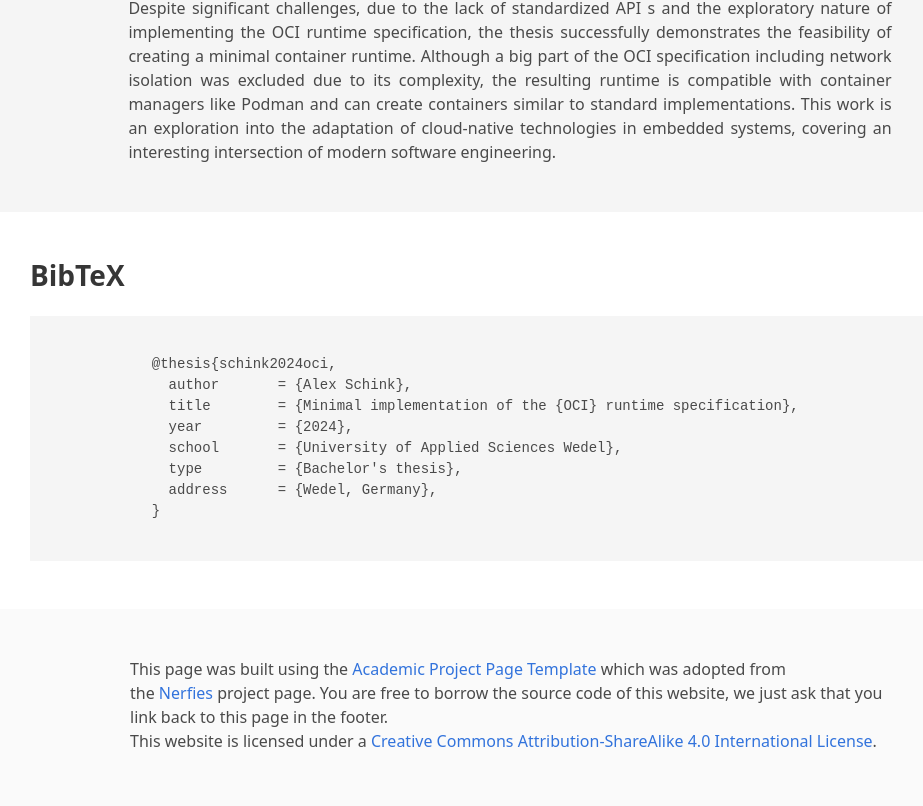
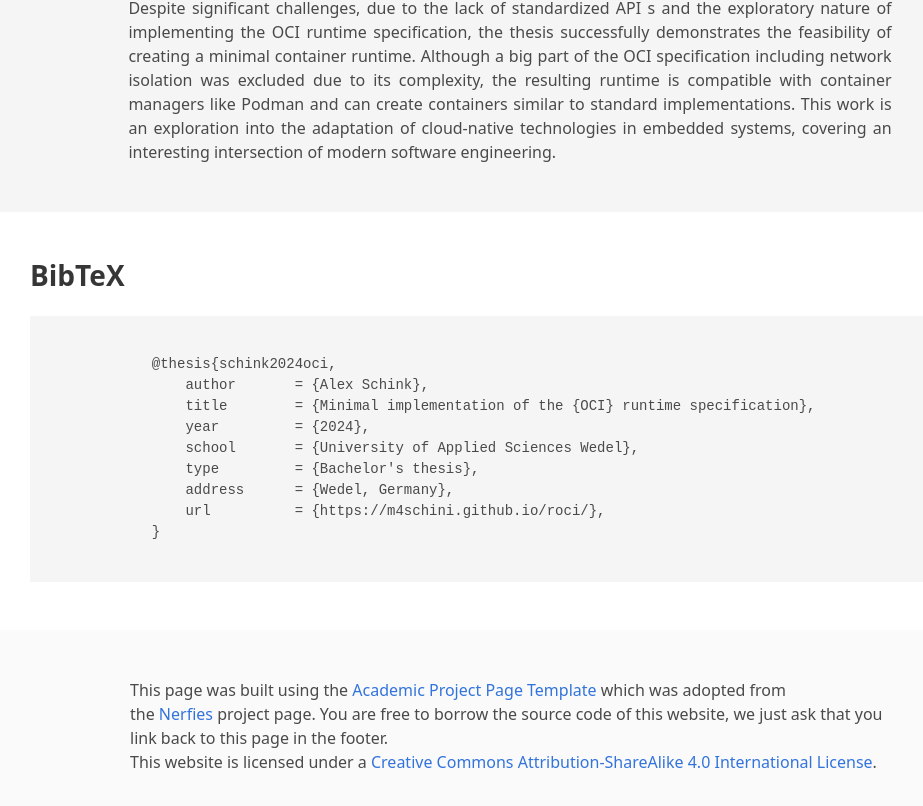
Before and after one commit to m4schini/roci, a plain HTML site: page thesis/page/index.html in a window 1280 px wide. Shown: the part 861-1667 px from the top of the page, without its empty margins (130-1053 px from the left). Drawn offline with Linux system fonts and the light colour scheme.

Commit message:
add citation metadata

```diff
--- a/thesis/page/index.html
+++ b/thesis/page/index.html
@@ -22,6 +22,17 @@
     <!-- Keywords for your paper to be indexed by-->
     <meta content="OCI Docker Linux" name="keywords">
     <meta content="width=device-width, initial-scale=1" name="viewport">
+
+    <meta name="citation_author" content="Schink, Alex">
+    <meta name="citation_title" content="Minimal implementation of the OCI runtime specification">
+    <meta name="citation_date" content="2024">
+    <meta name="citation_dissertation_institution" content="University of Applied Sciences Wedel">
+    <meta name="citation_publication_date" content="2024">
+    <meta name="citation_type" content="Bachelor's thesis">
+    <meta name="citation_language" content="en">
+    <meta name="citation_technical_report_institution" content="University of Applied Sciences Wedel">
+    <meta name="citation_place" content="Wedel, Germany">
+    <meta name="citation_public_url" content="https://m4schini.github.io/roci/">
 
 
     <title>Minimal implementation of the OCI runtime specification - Bachelor's Thesis</title>
@@ -137,6 +148,7 @@
                 school       = {University of Applied Sciences Wedel},
                 type         = {Bachelor's thesis},
                 address      = {Wedel, Germany},
+                url          = {https://m4schini.github.io/roci/},
             }
         </code></pre>
     </div>
```
Lines whose indentation alone changed are shown as unchanged.
